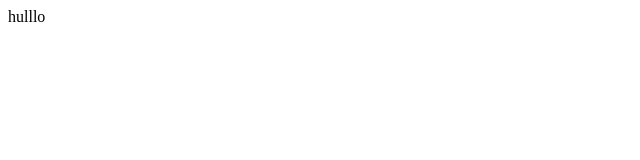
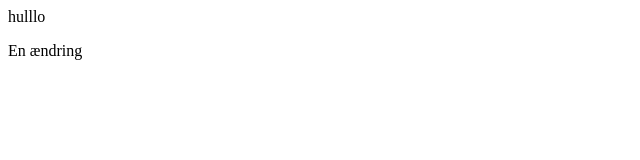
Before and after one commit to marlau01/2022-git-testOne, a plain HTML site: page index.html in a window 1280 px wide. Shown: the full height of the page, 0-640 px from the left. Drawn offline with Linux system fonts and the light colour scheme.

Commit message:
Update index.html

```diff
--- a/index.html
+++ b/index.html
@@ -1 +1,4 @@
 <p>hulllo</p>
+<p>
+En ændring
+</p>
```
